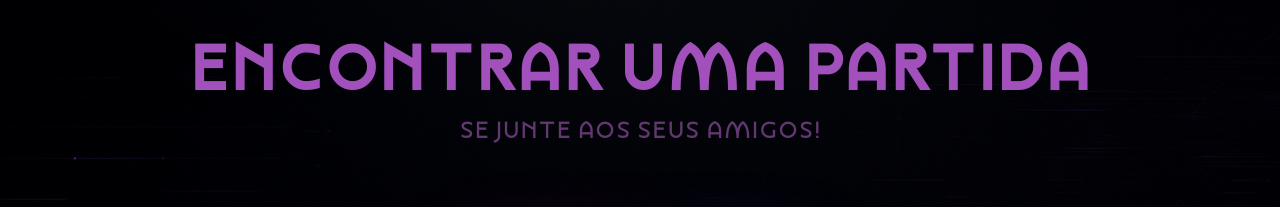
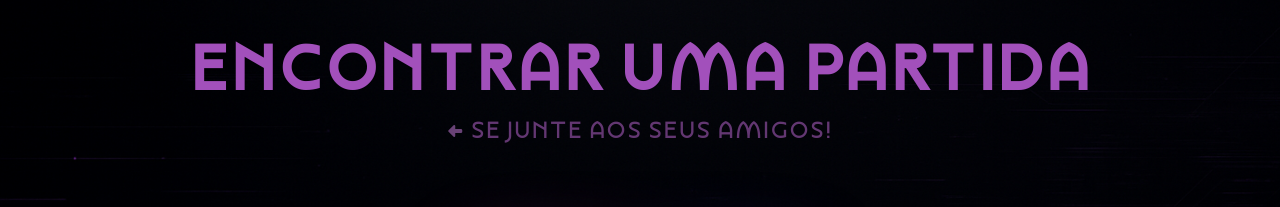
Before and after one commit to ViniMacacari/conflict-protocol-frontend, an Angular app: page /entrar-sala in a window 1280 px wide. Shown: the top 207 px of the page. Built offline with nearby package versions, Linux system fonts and the light colour scheme.

Commit message:
feat: seta para voltar para página inicial

```diff
--- a/src/app/pages/enter-room/enter-room.component.html
+++ b/src/app/pages/enter-room/enter-room.component.html
@@ -1,6 +1,9 @@
 <div class="d-flex align-items-center justify-content-center pt-4 flex-column">
     <h1 class="title mt-2">Encontrar uma partida</h1>
-    <h2 class="subtitle text-center px-5 mb-5">Se junte aos seus amigos!</h2>
+    <div class="d-flex align-items-center justify-content-center px-5 mb-5 gap-2">
+        <i class="fa-solid fa-left icons pointer" (click)="navigate('')"></i>
+        <h2 class="subtitle text-center mb-0">Se junte aos seus amigos!</h2>
+    </div>
 
     <app-input [label]="'USUÁRIO'" [placeholder]="'SEU APELIDO'" [icon]="'fa-user'" [(model)]="userName"></app-input>
     <app-input [label]="'CÓDIGO DA SALA'" [type]="'number'" [placeholder]="'100100'" [icon]="'fa-game-board'"
--- a/src/app/pages/enter-room/enter-room.component.ts
+++ b/src/app/pages/enter-room/enter-room.component.ts
@@ -61,4 +61,8 @@ export class EnterRoomComponent {
       this.loader = false
     }
   }
+
+  navigate(url: string): void {
+    this.router.navigate([url])
+  }
 }
--- a/src/app/pages/new-room/new-room.component.html
+++ b/src/app/pages/new-room/new-room.component.html
@@ -1,6 +1,9 @@
 <div class="d-flex align-items-center justify-content-center pt-4 flex-column">
     <h1 class="title mt-2">Crie uma partida</h1>
-    <h2 class="subtitle text-center px-5 mb-5">Reuna seus amigos!</h2>
+    <div class="d-flex align-items-center justify-content-center px-5 mb-5 gap-2">
+        <i class="fa-solid fa-left icons pointer" (click)="navigate('')"></i>
+        <h2 class="subtitle text-center mb-0">Reuna seus amigos!</h2>
+    </div>
 
     <app-input [label]="'CRIADOR DA SALA'" [placeholder]="'SEU APELIDO'" [icon]="'fa-user'"
         [(model)]="userName"></app-input>
--- a/src/app/pages/new-room/new-room.component.ts
+++ b/src/app/pages/new-room/new-room.component.ts
@@ -55,4 +55,8 @@ export class NewRoomComponent {
       this.loader = false
     }
   }
+
+  navigate(url: string): void {
+    this.router.navigate([url])
+  }
 }
```
